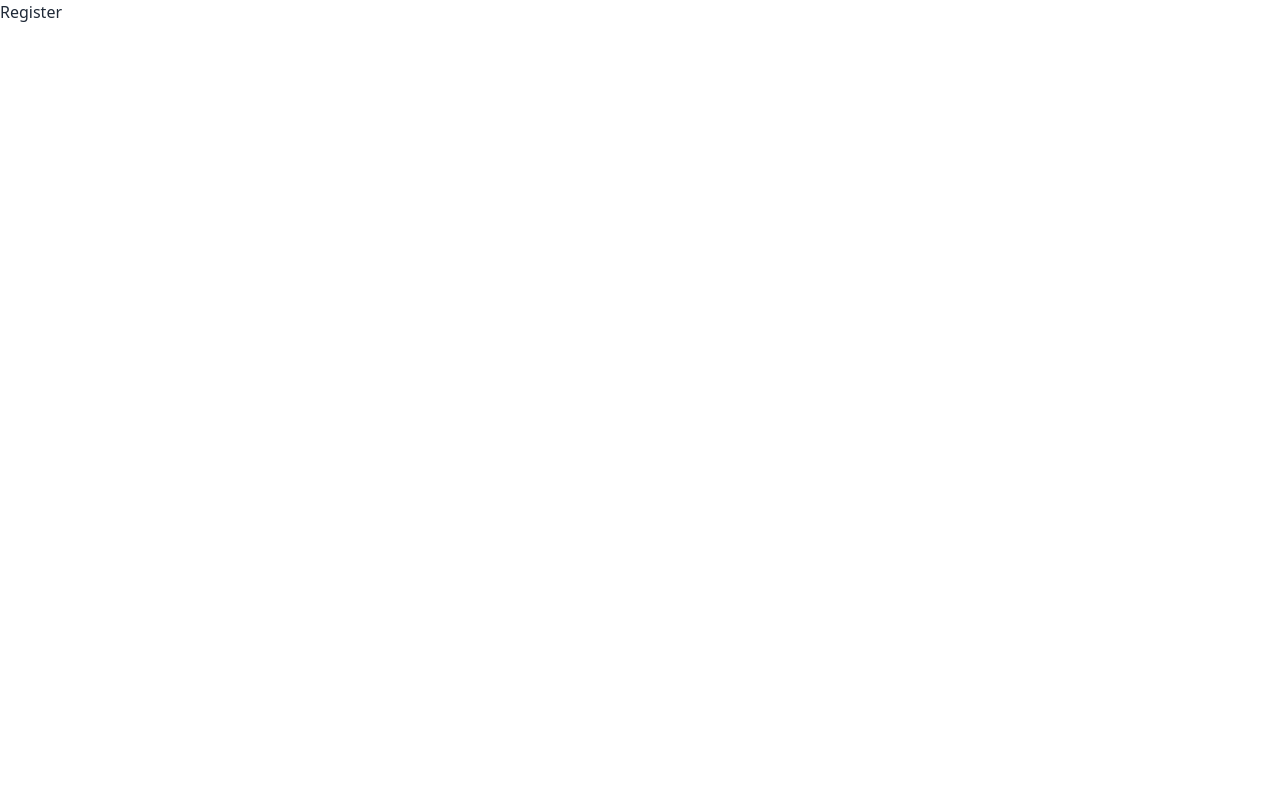
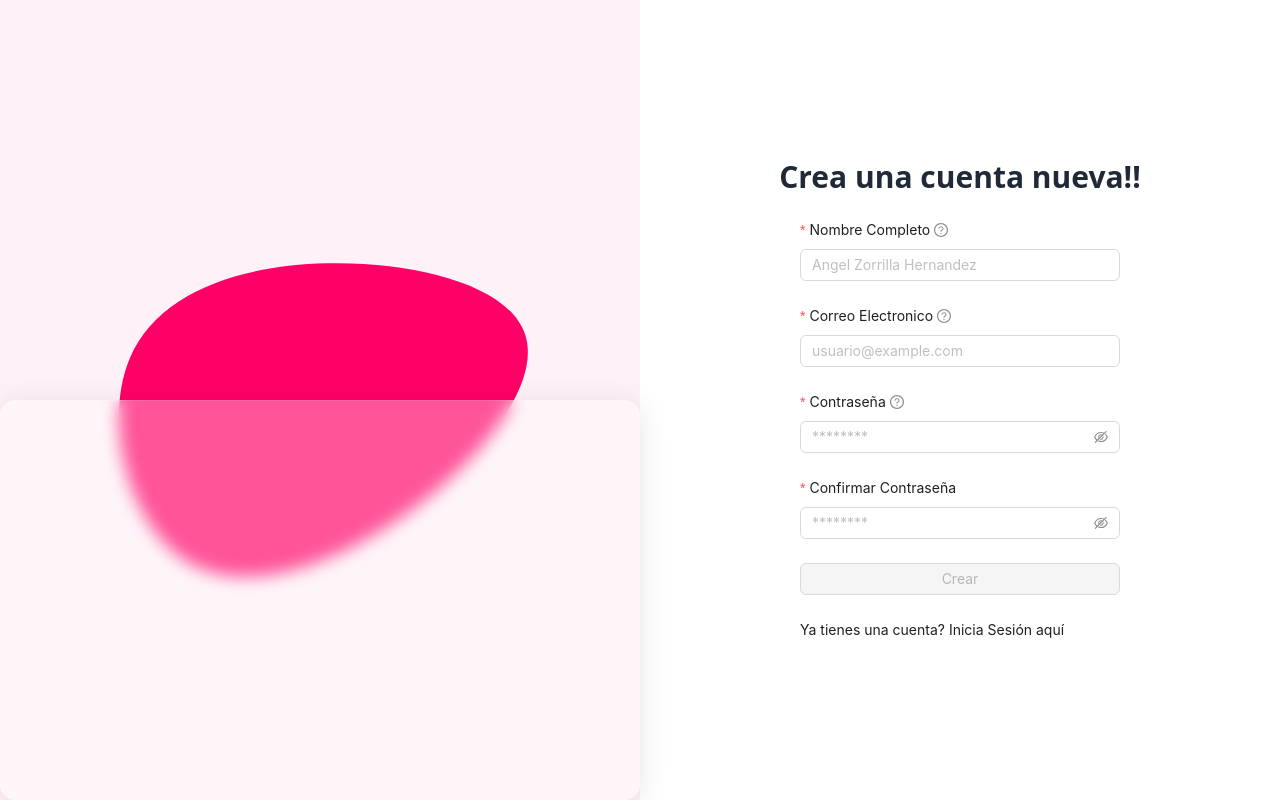
Before and after one commit to whoAngeel/todo-fullstack, a React (Vite) app in the folder apps/client/: page /register in a window 1280 px wide. Built offline with nearby package versions, Linux system fonts and the light colour scheme.

Commit message:
frontend: plantilla para el formulario de register

```diff
--- a/apps/client/package.json
+++ b/apps/client/package.json
@@ -13,6 +13,7 @@
     "@ant-design/icons": "^5.4.0",
     "antd": "^5.20.0",
     "axios": "^1.7.3",
+    "js-cookie": "^3.0.5",
     "react": "^18.3.1",
     "react-dom": "^18.3.1",
     "react-hook-form": "^7.52.2",
--- a/apps/client/src/components/forms/LoginForm.jsx
+++ b/apps/client/src/components/forms/LoginForm.jsx
@@ -4,14 +4,16 @@ import { EyeInvisibleOutlined, EyeTwoTone } from "@ant-design/icons";
 import { Link } from "react-router-dom";
 import axios from "axios";
 import { toast } from "react-toastify";
-// import { useForm } from "react-hook-form";
+import { useNavigate } from "react-router-dom";
+import Cookies from 'js-cookie';
 
 export default function LoginForm() {
 	const [form] = Form.useForm();
 	const [clientReady, setClientReady] = React.useState(false);
 	const [loading, setLoading] = React.useState(false);
-
+const navigate = useNavigate()
 	useEffect(() => {
+        Cookies.remove('token')
 		setClientReady(true);
 	}, []);
 	const onFinish = (values) => {
@@ -20,11 +22,13 @@ export default function LoginForm() {
 			.post("/api/auth/login", values)
 			.then((res) => {
 				console.log(res.data);
-                if(res.statusText === "OK") toast.success("logged in!!!")
+                // if(res.statusText === "OK") toast.success("logged in!!!")
+                Cookies.set("token", res.data.token)
+                navigate('/')
 			})
 			.catch((err) => {
-                console.log(err);
-                // toast.error(err.message)
+                // console.log(err.response.data.message);
+                toast.error(err.response.data.statusCode === 401 ? "No autorizado" : "Error de inicio de sesión")
 			})
 			.finally(() => {
 				setLoading(false);
@@ -87,6 +91,7 @@ export default function LoginForm() {
 						<Button
 							type="primary"
 							block
+                            loading={loading}
 							htmlType="submit"
 							disabled={
 								!clientReady ||
@@ -96,7 +101,9 @@ export default function LoginForm() {
 									.filter(({ errors }) => errors.length).length
 							}
 						>
-							Iniciar Sesión
+                            {loading ? (
+                                <span>Cargando...</span>
+                            ) : "Iniciar Sesión"}
 						</Button>
 					)}
 				</Form.Item>
--- /dev/null
+++ b/apps/client/src/components/forms/RegisterForm.jsx
@@ -0,0 +1,144 @@
+import React from "react";
+import { Button, Form, Input } from "antd";
+import { EyeInvisibleOutlined, EyeTwoTone } from "@ant-design/icons";
+import { Link } from "react-router-dom";
+
+function RegisterForm() {
+	const [form] = Form.useForm();
+	const [clientReady, setClientReady] = React.useState(false);
+	const [loading, setLoading] = React.useState(false);
+	React.useEffect(() => {
+		setClientReady(true);
+	}, []);
+
+	const onFinish = (values) => console.log(values);
+	return (
+		<Form
+			onFinish={onFinish}
+			form={form}
+			layout="vertical"
+			className="w-1/2 max-w-sm"
+		>
+			<Form.Item
+				name={"fullname"}
+				label="Nombre Completo"
+				tooltip="El nombre del usuario es requerido"
+				rules={[
+					{
+						required: true,
+						message: "El nombre completo del usuario es requerido",
+					},
+					{
+						type: "string",
+						message: "El nombre completo debe ser una cadena de texto",
+					},
+					{
+						pattern:
+							/^[a-zA-ZÀ-ÿ\u00f1\u00d1]+(\s*[a-zA-ZÀ-ÿ\u00f1\u00d1]*)*[a-zA-ZÀ-ÿ\u00f1\u00d1]+$/,
+						message: "El nombre del usuario debe ser un nombre válido",
+					},
+				]}
+			>
+				<Input placeholder="Angel Zorrilla Hernandez"></Input>
+			</Form.Item>
+			<Form.Item
+				label="Correo Electronico"
+				tooltip="El email es requerido"
+				name={"email"}
+				rules={[
+					{
+						type: "email",
+						message: "El email debe ser un email válido",
+					},
+					{
+						required: true,
+						message: "El email es requerido",
+					},
+				]}
+			>
+				<Input placeholder="usuario@example.com"></Input>
+			</Form.Item>
+			<Form.Item
+				label="Contraseña"
+				name={"password"}
+				tooltip="La contraseña es requerida"
+				rules={[
+					{ required: true, message: "La contraseña es requerida" },
+					{
+						min: 6,
+						message: "La contraseña debe tener al menos 6 caracteres",
+					},
+					{
+						pattern: /[a-z]/,
+						message:
+							"La contraseña debe tener al menos una letra minúscula",
+					},
+					{
+						pattern: /[A-Z]/,
+						message:
+							"La contraseña debe tener al menos una letra mayúscula",
+					},
+					{
+						pattern: /\d/,
+						message: "La contraseña debe tener al menos un número",
+					},
+				]}
+			>
+				<Input.Password
+					placeholder="********"
+					iconRender={(visible) =>
+						visible ? <EyeTwoTone /> : <EyeInvisibleOutlined />
+					}
+				></Input.Password>
+			</Form.Item>
+			<Form.Item
+				label="Confirmar Contraseña"
+				name={"confirmPassword"}
+				dependencies={["password"]}
+				hasFeedback
+				rules={[
+					{
+						required: true,
+						message: "La contraseña es requerida",
+					},
+					({ getFieldValue }) => ({
+						validator(_, value) {
+							if (!value || getFieldValue("password") == value) {
+								return Promise.resolve();
+							}
+							return Promise.reject(
+								new Error("La contraseña ingresada no es válida")
+							);
+						},
+					}),
+				]}
+			>
+				<Input.Password placeholder="********"></Input.Password>
+			</Form.Item>
+			<Form.Item shouldUpdate>
+				{() => (
+					<Button
+						type="primary"
+						htmlType="submit"
+						block
+						loading={loading}
+						disabled={
+							!clientReady ||
+							!form.isFieldsTouched(true) ||
+							!!form
+								.getFieldsError()
+								.filter(({ errors }) => errors.length).length
+						}
+					>
+						{loading ? <span>Creando...</span> : "Crear"}
+					</Button>
+				)}
+			</Form.Item>
+			<div>
+				Ya tienes una cuenta? <Link to="/login">Inicia Sesión aquí</Link>
+			</div>
+		</Form>
+	);
+}
+
+export default RegisterForm;
--- a/apps/client/src/views/Register.jsx
+++ b/apps/client/src/views/Register.jsx
@@ -1,9 +1,25 @@
-import React from 'react'
+import React from "react";
+import RegisterForm from "../components/forms/RegisterForm";
 
 function Register() {
-  return (
-    <div>Register</div>
-  )
+	return (
+		<div className="w-full h-screen flex">
+			<div className="w-1/2 bg-cerise-red-50 relative flex">
+				<svg viewBox="0 0 200 200" xmlns="http://www.w3.org/2000/svg">
+					<path
+						fill="#FF0066"
+						d="M64.1,-20.5C69.3,-4.9,50.2,19,26.9,35.6C3.6,52.2,-24,61.6,-41.9,50.3C-59.8,39,-68,7.1,-59.4,-13.1C-50.9,-33.4,-25.4,-42.1,2,-42.7C29.5,-43.4,58.9,-36,64.1,-20.5Z"
+						transform="translate(100 100)"
+					/>
+				</svg>
+				<div className="bg-carise-red-200 w-full h-1/2 absolute bottom-0 right-0 glass-effect"></div>
+			</div>
+			<div className="w-1/2 flex flex-col items-center justify-center">
+				<h3 className="text-3xl font-bold mb-6">Crea una cuenta nueva!!</h3>
+				<RegisterForm />
+			</div>
+		</div>
+	);
 }
 
-export default Register
+export default Register;
```
Also changed, not shown: apps/client/src/views/Login.jsx (indentation only).
